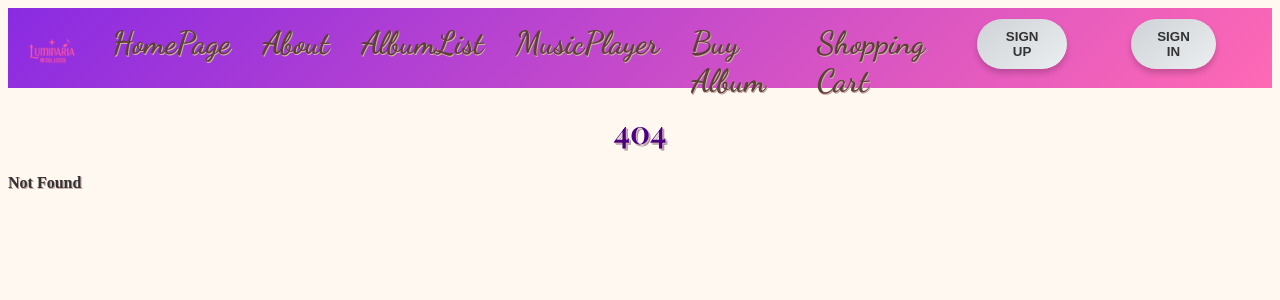
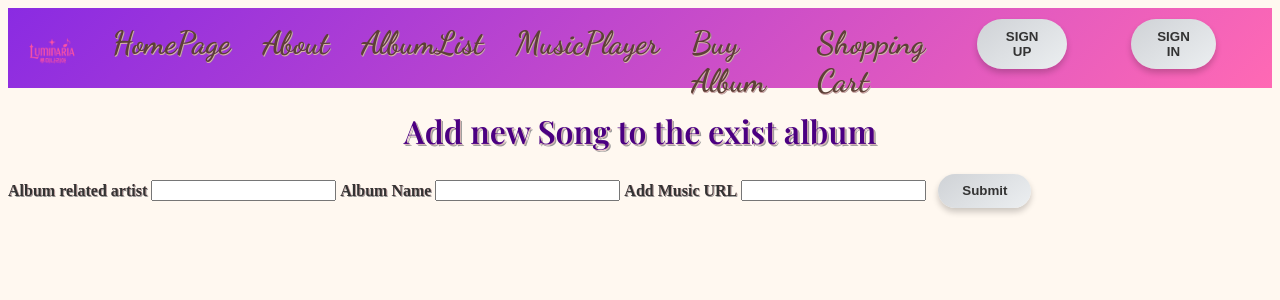
Before and after one commit to Alanho2025/musicWebsite, a SvelteKit app: page /AddData in a window 1280 px wide. Before the commit this address had no page. Shown: the top 300 px of the page. Built offline with nearby package versions, Linux system fonts and the light colour scheme; no server answers; a web font is replaced by a local one.

Commit message:
complete add new music into details

```diff
--- a/src/lib/components/Navigation.svelte
+++ b/src/lib/components/Navigation.svelte
@@ -75,6 +75,11 @@
                     >
                 </li>
                 <li>
+                    <a href="/AddData" class:active={path === "/AddData"}
+                        >Add Data</a
+                    >
+                </li>
+                <li>
                     {#if currentUserImage}
                         <img src={currentUserImage} alt="user-head" />
                     {:else}
--- /dev/null
+++ b/src/routes/AddData/+page.svelte
@@ -0,0 +1,78 @@
+<script>
+    import { json } from "@sveltejs/kit";
+    import {PUBLIC_SONGS_API} from "$env/static/public";
+    let music = null;
+    let newMusic = "";
+    let wantedAlbumName = "";
+    let wantedArtist = "";
+    let showNewMusicAddPanel = false;
+    async function handleSubmitNewMusic() {
+        try {
+            // 第一步：先抓全部的 songs
+            const res = await fetch(PUBLIC_SONGS_API);
+            const songs = await res.json();
+
+            // 第二步：找出符合 artist + album name 的 song
+            const targetSong = songs.find(
+                (song) =>
+                    song.artist.toLowerCase() ===
+                        wantedArtist.toLowerCase().trim() &&
+                    song.name.toLowerCase() ===
+                        wantedAlbumName.toLowerCase().trim()
+            );
+
+            if (!targetSong) {
+                alert("找不到符合的歌曲（可能是歌手或專輯名稱拼錯）");
+                return;
+            }
+
+            // 第三步：更新該筆資料的 music 陣列
+            const updatedMusicList = [...targetSong.music, newMusic];
+
+            // 第四步：發送 PUT 請求更新這筆 song
+            const updateRes = await fetch(
+                `${PUBLIC_SONGS_API}${targetSong.id}`,
+                {
+                    method: "PUT", // 或 PATCH，視你後端支援
+                    headers: { "Content-Type": "application/json" },
+                    body: JSON.stringify({
+                        ...targetSong,
+                        music: updatedMusicList,
+                    }),
+                }
+            );
+
+            if (updateRes.ok) {
+                showNewMusicAddPanel = true;
+                newMusic = "";
+            } else {
+                const errorText = await updateRes.text();
+                alert("upadta fail" + errorText);
+            }
+        } catch (err) {
+            console.error(err);
+            alert("Error!!!");
+        }
+    }
+</script>
+
+<!--Form for submitting new songs-->
+<form on:submit|preventDefault={handleSubmitNewMusic}>
+    <h1>Add new Song to the exist album</h1>
+    <label>Album related artist</label>
+    <input type="text" bind:value={wantedArtist} />
+    <label>Album Name</label>
+    <input type="text" bind:value={wantedAlbumName} />
+    <label>Add Music URL</label>
+    <input type="text" bind:value={newMusic} />
+    <button type="submit">Submit</button>
+    {#if showNewMusicAddPanel}
+        <div class="song-added">
+            <span>Song add successfully</span>
+            <button
+                type="button"
+                on:click={() => (showNewMusicAddPanel = false)}>x</button
+            >
+        </div>
+    {/if}
+</form>
```
Also changed, not shown: src/routes/AlbumList/[id]/+page.svelte (+20 -2 lines).
